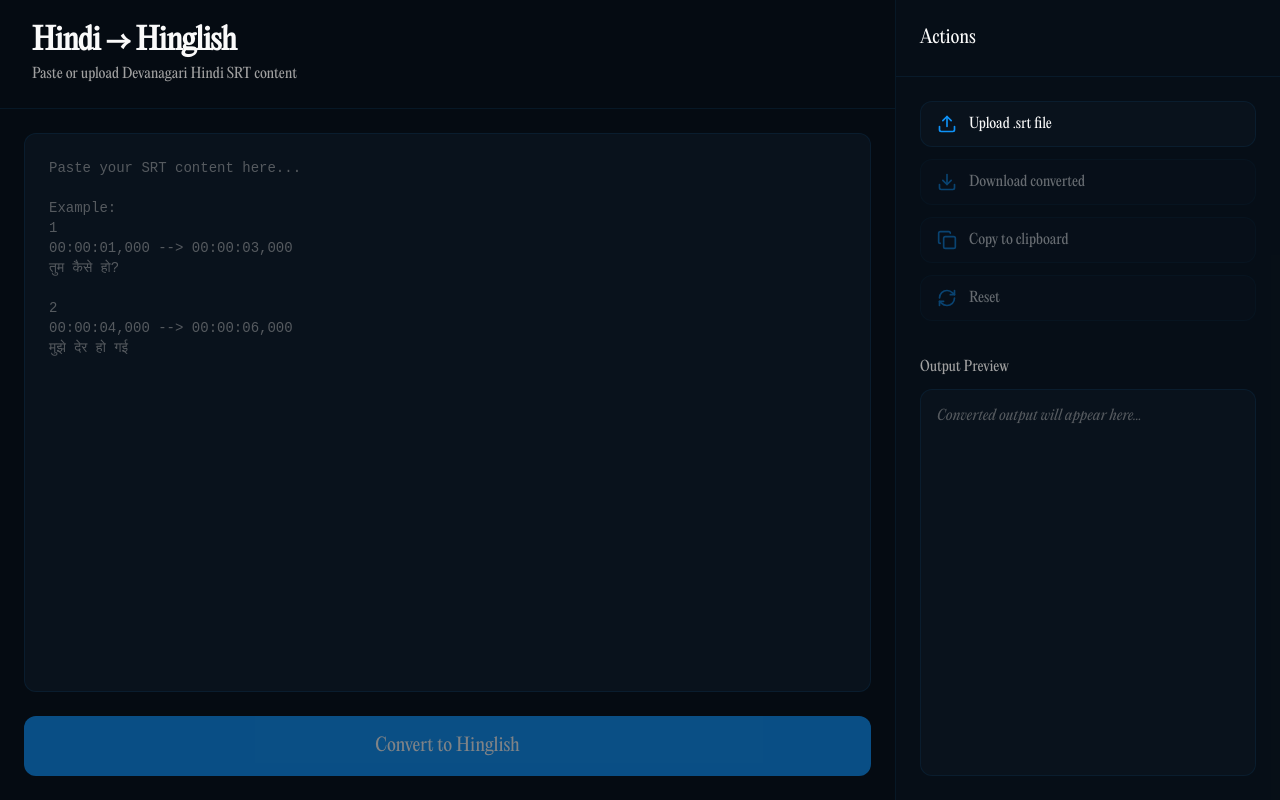
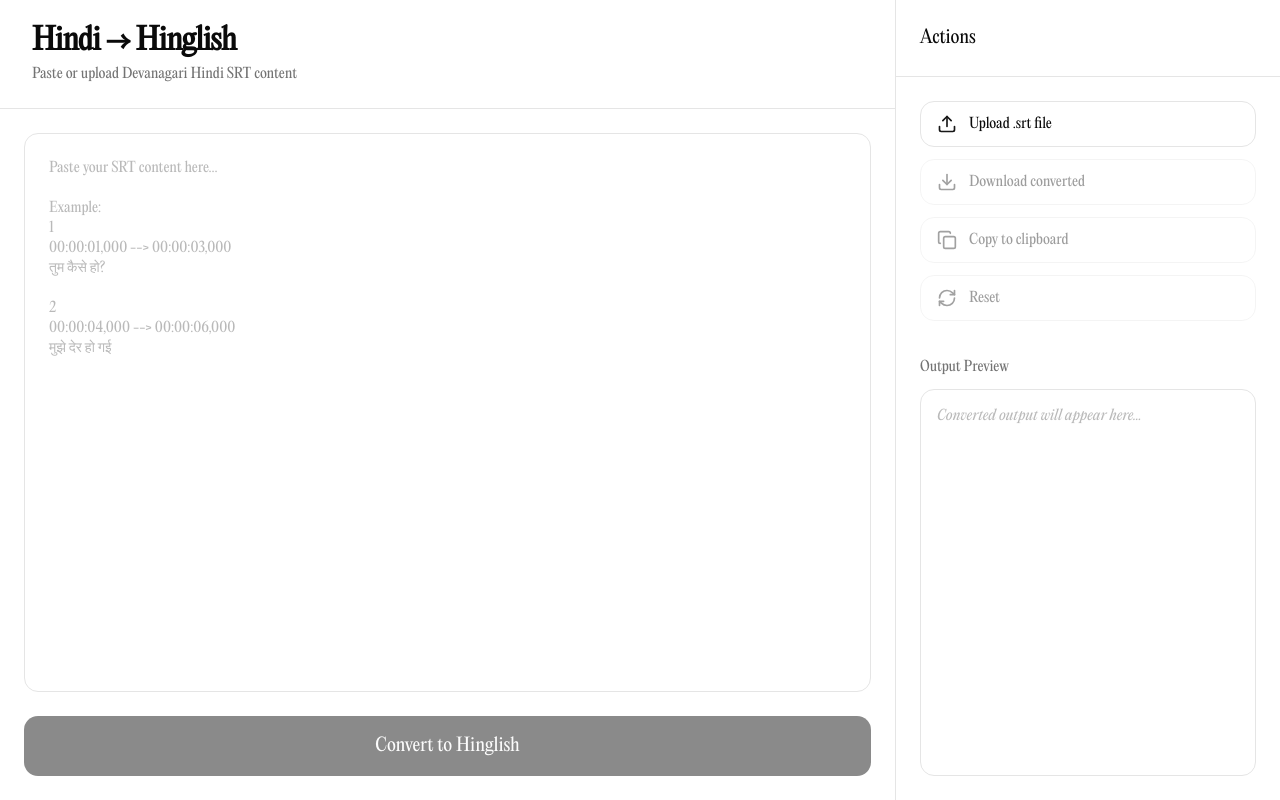
Before and after one commit to nikhil-shr-23/HinglishScript, a Next.js app in the folder frontend/: page / in a window 1280 px wide. Built offline with nearby package versions, Linux system fonts and the light colour scheme.

Commit message:
name changing now

```diff
--- a/frontend/src/app/globals.css
+++ b/frontend/src/app/globals.css
@@ -2,6 +2,20 @@
 @import "tw-animate-css";
 
 @custom-variant dark (&:is(.dark *));
+
+@font-face {
+  font-family: "PP Editorial New";
+  src: url("/fonts/PPEditorialNew-Regular-BF644b214ff145f.otf") format("opentype");
+  font-weight: 400;
+  font-style: normal;
+}
+
+@font-face {
+  font-family: "PP Editorial New";
+  src: url("/fonts/PPEditorialNew-Italic-BF644b214fb0c0a.otf") format("opentype");
+  font-weight: 400;
+  font-style: italic;
+}
 
 :root {
   --card: oklch(1 0 0);
@@ -34,9 +48,9 @@
   --sidebar-accent-foreground: oklch(0.205 0 0);
   --sidebar-border: oklch(0.922 0 0);
   --sidebar-ring: oklch(0.708 0 0);
-  --font-sans: Inter, sans-serif;
-  --font-serif: Merriweather, serif;
-  --font-mono: JetBrains Mono, monospace;
+  --font-sans: "PP Editorial New", sans-serif;
+  --font-serif: "PP Editorial New", serif;
+  --font-mono: "PP Editorial New", monospace;
   --radius: 0.625rem;
   --shadow-x: 0px;
   --shadow-y: 4px;
@@ -58,19 +72,7 @@
   --foreground: oklch(0.145 0 0);
 }
 
-@font-face {
-  font-family: "PP Editorial New";
-  src: url("/fonts/PPEditorialNew-Regular-BF644b214ff145f.otf") format("opentype");
-  font-weight: 400;
-  font-style: normal;
-}
 
-@font-face {
-  font-family: "PP Editorial New";
-  src: url("/fonts/PPEditorialNew-Italic-BF644b214fb0c0a.otf") format("opentype");
-  font-weight: 400;
-  font-style: italic;
-}
 
 .dark {
   --background: oklch(0.145 0.02 250);
@@ -187,6 +189,6 @@
     @apply border-border outline-ring/50;
   }
   body {
-    @apply bg-background text-foreground;
+    @apply bg-background text-foreground font-sans;
   }
 }
--- a/frontend/src/app/layout.tsx
+++ b/frontend/src/app/layout.tsx
@@ -1,16 +1,5 @@
 import type { Metadata } from "next";
-import { Geist, Geist_Mono } from "next/font/google";
 import "./globals.css";
-
-const geistSans = Geist({
-  variable: "--font-geist-sans",
-  subsets: ["latin"],
-});
-
-const geistMono = Geist_Mono({
-  variable: "--font-geist-mono",
-  subsets: ["latin"],
-});
 
 export const metadata: Metadata = {
   title: "Hindi to Hinglish SRT Converter",
@@ -24,12 +13,8 @@ export default function RootLayout({
   children: React.ReactNode;
 }>) {
   return (
-    <html lang="en" className="dark">
-      <body
-        className={`${geistSans.variable} ${geistMono.variable} antialiased`}
-      >
-        {children}
-      </body>
+    <html lang="en">
+      <body className="antialiased">{children}</body>
     </html>
   );
 }
--- a/frontend/src/app/page.tsx
+++ b/frontend/src/app/page.tsx
@@ -244,7 +244,7 @@ Example:
           {/* Error Display */}
           {error && (
             <div className="mx-6 flex items-center gap-2 rounded-lg bg-destructive/10 p-4 text-destructive text-sm">
-              <AlertCircle className="h-5 w-5 flex-shrink-0" />
+              <AlertCircle className="h-5 w-5 shrink-0" />
               <span>{error}</span>
             </div>
           )}
```
